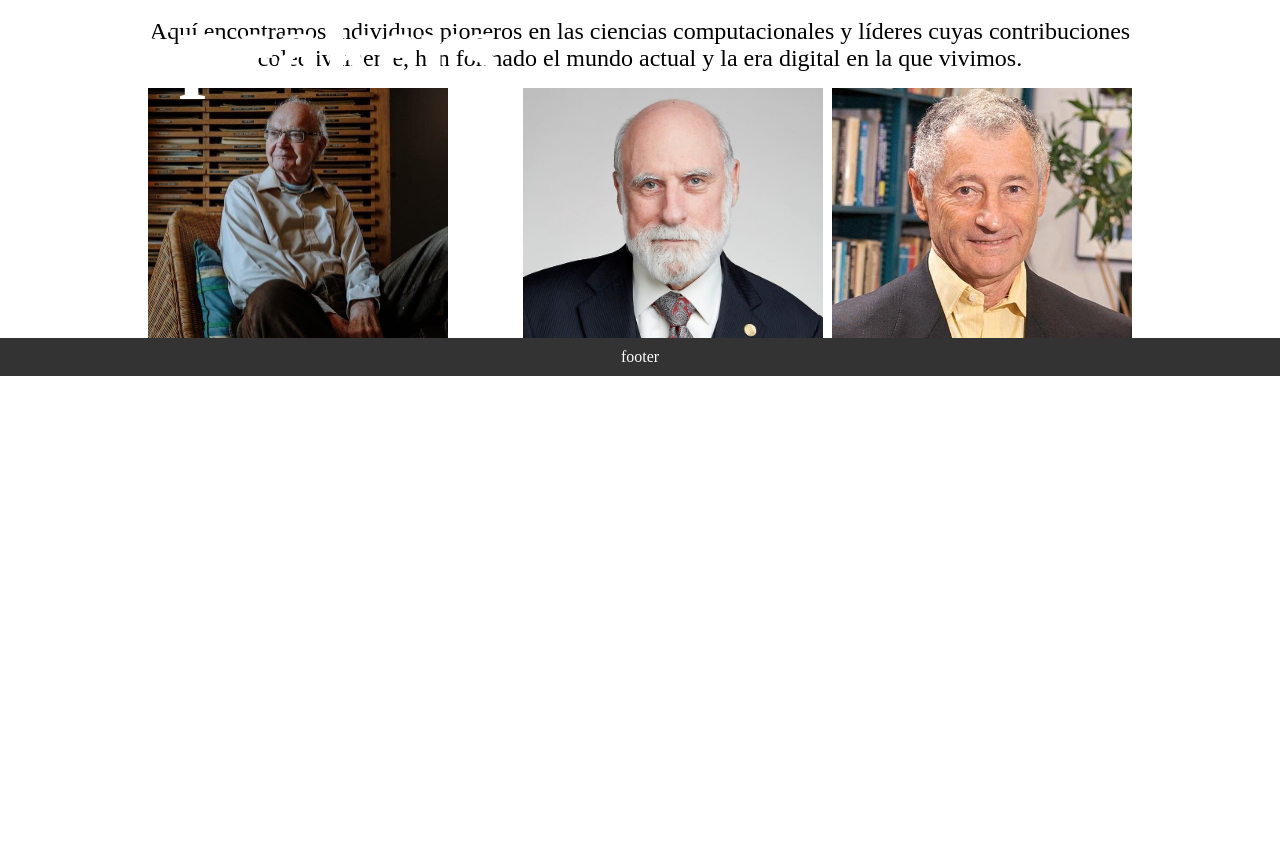
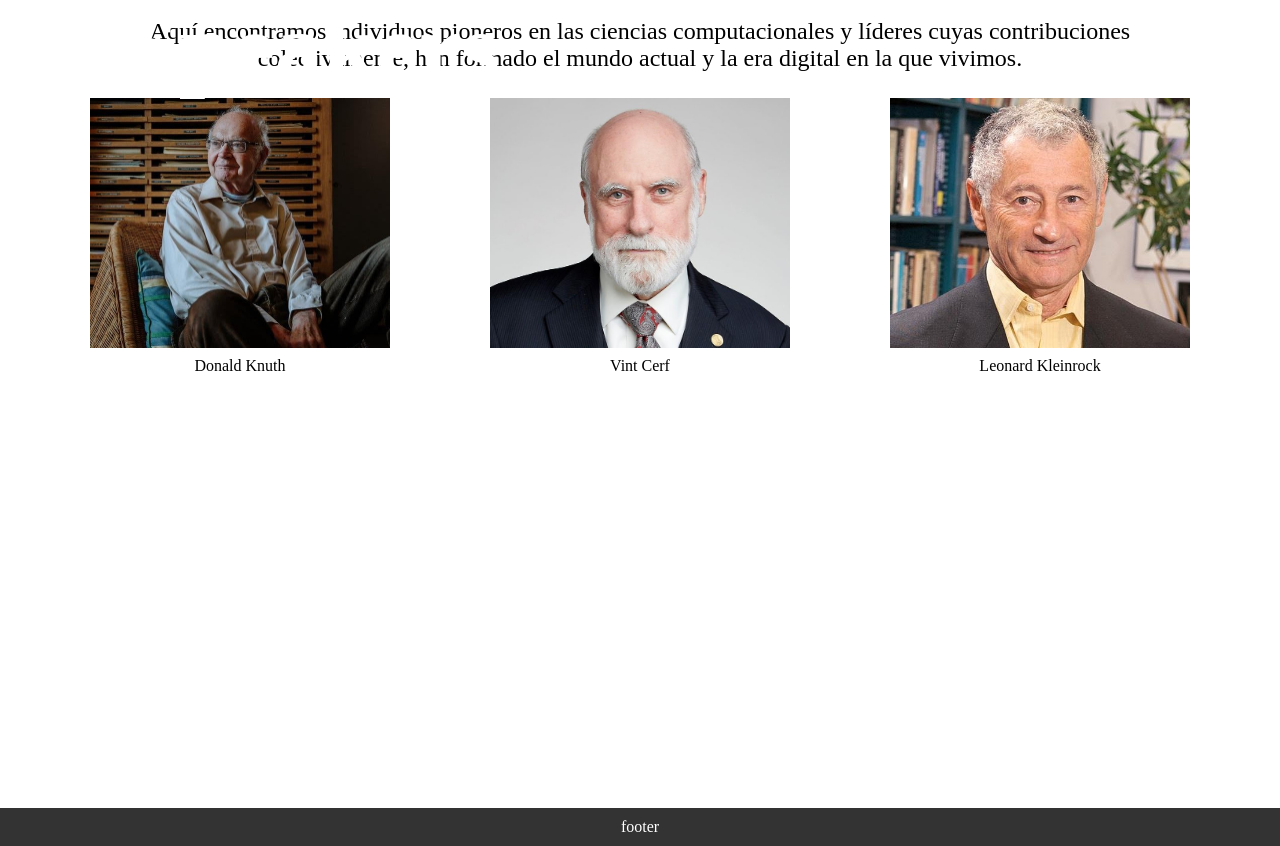
Before and after one commit to PatoVW02/swit, a React (Create React App) app: page /speakers in a window 1280 px wide. Shown: the part 440-1286 px from the top of the page. Before the commit the page ends 816 px from the top, so only its background shows below. Built offline with nearby package versions, Linux system fonts and the light colour scheme.

Commit message:
soy una verga

```diff
--- a/src/views/speakers/Speakers.css
+++ b/src/views/speakers/Speakers.css
@@ -43,26 +43,46 @@
 .Speaker1{
     width: 300px;
     height: 250px;
-    display: block;
+    /*display: block;
     float: left;
-    margin-left: 148px;
+    margin-left: 148px;*/
 
 }
 
 .Speaker2{
     width: 300px;
     height: 250px;
-    display: block;
+    /*display: block;
     float: left;
-    margin-left: 75px;
+    margin-left: 75px;*/
 
 }
 
 .Speaker3{
     width: 300px;
     height: 250px;
-    display: block;
+    /*display: block;
     float: right;
-    margin-right: 148px;
+    margin-right: 148px;*/
 
 }
+
+.axe{
+    display: flex;
+    flex-direction: row;
+    justify-content: space-evenly;
+}
+
+.speaker-container {
+    display: inline-block;
+    text-align: center;
+    margin: 10px;
+
+  }
+
+
+  .speaker-container p {
+    margin-top: 5px;
+
+
+  }
--- a/src/views/speakers/Speakers.js
+++ b/src/views/speakers/Speakers.js
@@ -15,19 +15,28 @@ const Speakers = () => {
       </p>
 
       <h2 className="Descripcion">
-      Aquí encontramos individuos pioneros en las ciencias computacionales y líderes cuyas
-      contribuciones colectivamente, han formado el mundo actual y la era digital en la que vivimos.
+        Aquí encontramos individuos pioneros en las ciencias computacionales y líderes cuyas
+        contribuciones colectivamente, han formado el mundo actual y la era digital en la que vivimos.
       </h2>
       <p>
 
       </p>
+      <body className="axe">
+        <div class="speaker-container">
+          <img src={DKnuth} alt='Knuth' className='Speaker1'></img>
+          <p>Donald Knuth</p>
+        </div>
 
+        <div class="speaker-container">
+          <img src={VCerf} alt='Cerf' className='Speaker2'></img>
+          <p>Vint Cerf</p>
+        </div>
 
-      <img src={DKnuth} alt='Knuth' className='Speaker1'></img>
-
-      <img src={VCerf} alt='Knuth' className='Speaker2'></img>
-
-      <img src={Kleinrock} alt='Knuth' className='Speaker3'></img>
+        <div class="speaker-container">
+          <img src={Kleinrock} alt='Kleinrock' className='Speaker3'></img>
+          <p>Leonard Kleinrock</p>
+        </div>
+      </body>
 
 
 
```
